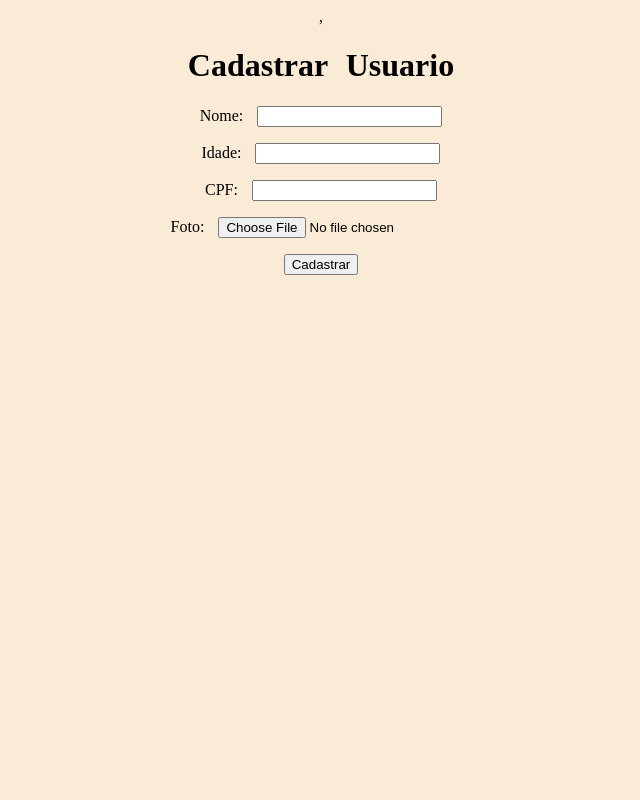
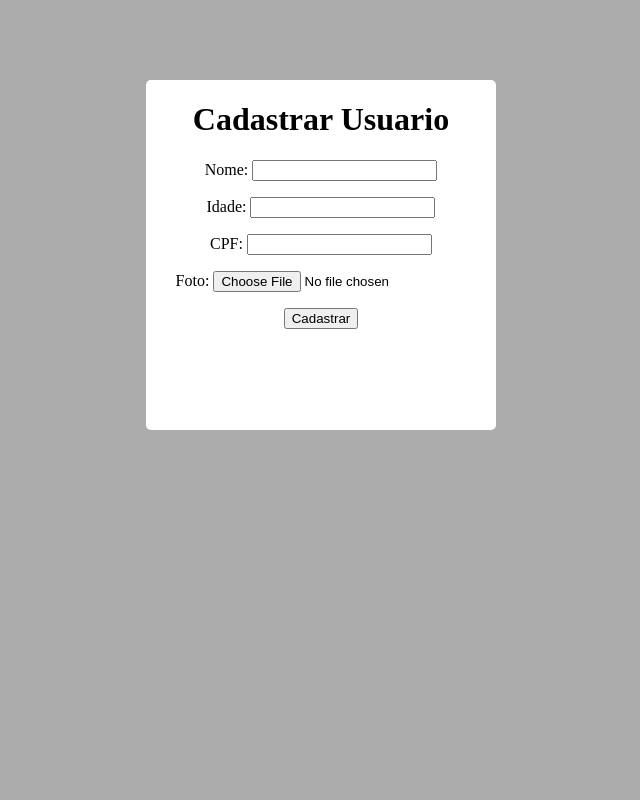
Before and after one commit to RafaelHenriq/cruds_rafa-, a Django app: page /usuario_cadastrar/ in a window 1280 px wide. Shown: the whole page, without its empty margins (319-959 px from the left). Run offline with Django 4.2, Linux system fonts and the light colour scheme.

Commit message:
edicao css

```diff
--- a/templates/usuario_cadastrar.html
+++ b/templates/usuario_cadastrar.html
@@ -4,30 +4,53 @@
     <meta charset="UTF-8">
     <meta http-equiv="X-UA-Compatible" content="IE=edge">
     <meta name="viewport" content="width=device-width, initial-scale=1.0">
-    <title>Document</title>,
+    <title>Document</title>
     <style type="text/css">
+    body{
+        margin:0px;
+
+    }
+     .container{
+
+        width: 100vw;
+        height: 100vh;
+        background: rgb(172, 172, 172);
+        display: flex;
+        justify-content: center;
+        position: absolute;
 
 
-        body{
-           word-spacing: 10px;
-           text-align: center;
-           background-color:antiquewhite;
-           font-size: center;
+
+
+
+}
+
+     .caixa{
+        width: 350px;
+        height: 350px;
+        margin-top: 80px;
+        background: #fff;
+        text-align: center;
+        border-radius: 5px;
+
+
+
+
+
 
         }
-        div{
-            display: block;
-}
+
+
         </style>
 </head>
 <body>
-    <div>
+    <div class="container"><div class="caixa">
     <h1>Cadastrar Usuario</h1>
     <form method="POST" enctype="multipart/form-data">
     {% csrf_token %}
        {{ form_aluno.as_p }}
        <p><input type="submit" value="Cadastrar" /></p>
     </form>
-</div>
+</div></div>
 </body>
 </html>
```
Also changed, not shown: db.sqlite3.
